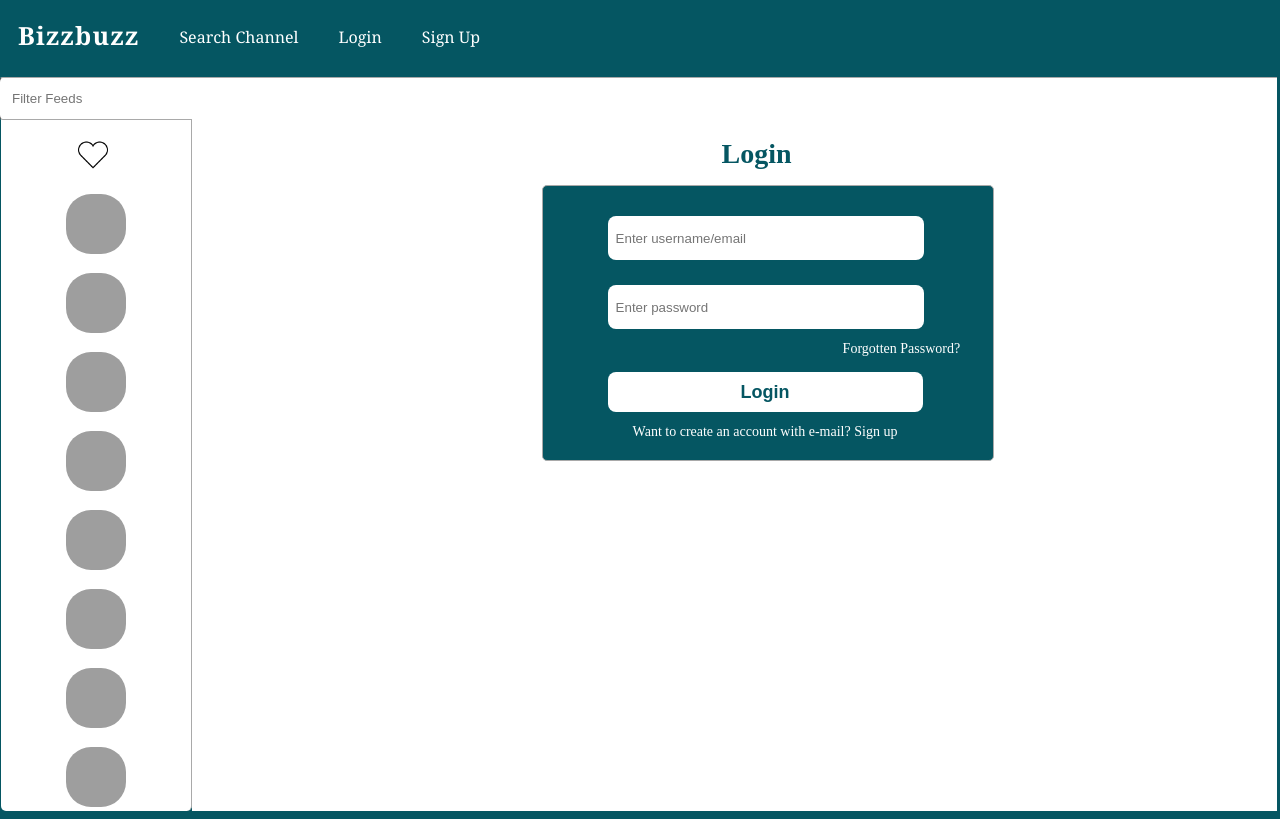
After one commit to andrewbriceno/bizbuzz, a Django app: page /bizzbuzz/login/ in a window 1280 px wide. The commit adds this page. Run offline with Django 3.2, Linux system fonts and the light colour scheme; some libraries are stand-ins or nearby versions; grey boxes are pictures that could not be loaded.

Commit message:
login/signup functionality

```diff
--- a/bizzbuzz/urls.py
+++ b/bizzbuzz/urls.py
@@ -2,5 +2,6 @@ from django.conf.urls import url
 from . import views
 urlpatterns = [
     url(r'^$', views.index, name='index'),
-url(r'^about/$', views.about, name='about')
+url(r'^login/$', views.login, name='login'),
+url(r'^signup/$', views.signup, name='signup')
 ]
--- a/bizzbuzz/views.py
+++ b/bizzbuzz/views.py
@@ -6,5 +6,8 @@ def index(request):
 
     return render(request,'bizzbuzz/index.html')
 
-def about(request):
-    return render(request,'bizzbuzz/about.html')
+def login(request):
+    return render(request,'bizzbuzz/login.html')
+
+def signup(request):
+    return render(request,'bizzbuzz/signup.html')
--- a/static/css/style.css
+++ b/static/css/style.css
@@ -12,6 +12,10 @@ body{
 font-family: Georgia;
     letter-spacing: 0.05em;
     color: white;
+}
+.mainHeading a:hover
+{
+    text-decoration: none;
 }
 .subHeading{
    font-size: 16px;
@@ -90,6 +94,28 @@ background-color: #055662;
     margin-right: -5px;
     overflow-x: hidden;
 }
+.loginHeading
+{
+    font-size: 28px;
+    font-weight: bold;
+    color: #055662;
+    margin-left: 530px;
+    padding-top: 60px;
+}
+.hintText
+{
+    padding-top: 25px;
+   margin-left: 300px;
+    font-size: 14px;
+    color: white;
+}
+.signupText
+{
+  padding-top: 25px;
+   margin-left: 90px;
+    font-size: 14px;
+    color: white;
+}
 .favoritebar
 {
     padding-top: 5px;
@@ -122,6 +148,52 @@ margin-bottom: 0;
     flex-wrap: wrap;
 
 }
+.loginContainer
+{
+ margin-bottom: 20px;
+    display: flex;
+    flex-direction: column;
+    padding-bottom: 20px;
+    margin-left: 350px;
+    margin-top: 15px;
+    border: darkgray solid 1px;
+    border-radius: 5px;
+    background-color: #055662;
+    width: 450px;
+    margin-right:460px;
+    color: white;
+}
+.loginContainer form
+{
+    padding-top: 15px;
+}
+.loginContainer input
+{
+    background-color: white;
+    width: 300px;
+    margin-left: 65px;
+    padding: 8px;
+    margin-top: 15px;
+    border-radius: 8px;
+    border: none;
+    height: 28px;
+    margin-bottom: 10px;
+}
+.loginContainer input[type=submit]
+{
+    font-size: 18px;
+    width: 315px;
+    padding: 10px;
+    height: 40px;
+    color: #055662;
+    font-weight: bold;
+}
+.loginContainer input[type=submit]:hover
+{
+    cursor: pointer;
+    color: lightsteelblue;
+}
+
 .newsCard
 {
     margin-bottom: 20px;
--- a/templates/bizzbuzz/index.html
+++ b/templates/bizzbuzz/index.html
@@ -23,10 +23,10 @@ $(function() {
 });
 </script>
 <div class="navbar">
-<span class="mainHeading">Bizzbuzz</span>
+<span class="mainHeading"><a href="">Bizzbuzz</a> </span>
     <span class="subHeading"><a href=""> Search Channel</a></span>
-    <span class="subHeading"><a href=""> Login</a></span>
-    <span class="subHeading"><a href=""> Sign Up</a></span>
+    <span class="subHeading"><a href="/bizzbuzz/login"> Login</a></span>
+    <span class="subHeading"><a href="/bizzbuzz/signup"> Sign Up</a></span>
 </div>
 <div class="container">
 <div class="sidebar">
--- /dev/null
+++ b/templates/bizzbuzz/login.html
@@ -0,0 +1,63 @@
+<!DOCTYPE html>
+{% load static %}
+<html lang="en">
+<head>
+    <meta charset="UTF-8">
+    <title>Title</title>
+    <link rel="stylesheet" href="{% static "css/style.css" %}" />
+    <script src="https://ajax.googleapis.com/ajax/libs/jquery/2.1.1/jquery.min.js"></script>
+</head>
+<body>
+<script>
+    function setActiveLink(setActive){
+    if ($("a").hasClass('active'))
+        $("a").removeClass('active');
+    if (setActive)
+        $("#"+setActive).addClass('active');
+}
+
+$(function() {
+    $("a").click(function() {
+        setActiveLink(this.id);
+    });
+});
+</script>
+<div class="navbar">
+<span class="mainHeading"><a href="/bizzbuzz">Bizzbuzz</a> </span>
+    <span class="subHeading"><a href=""> Search Channel</a></span>
+    <span class="subHeading"><a href="/bizzbuzz/login"> Login</a></span>
+    <span class="subHeading"><a href="/bizzbuzz/signup"> Sign Up</a></span>
+</div>
+<div class="container">
+<div class="sidebar">
+    <form method="post" action="">
+        <input type="search" placeholder="Filter Feeds" class="searchbox"></form>
+        <a href="#" id="link1"> <img src="{% static "images/heart.png" %}" class="favorite"></a>
+    <a href="#" id="link2"> <img src="{% static "images/channel1.png" %}" class="channel"></a>
+    <a href="#" id="link3"> <img src="{% static "images/channel2.png_large" %}" class="channel"></a>
+    <a href="#" id="link4"> <img src="{% static "images/channel1.png" %}" class="channel"></a>
+    <a href="#" id="link5"> <img src="{% static "images/channel2.png_large" %}" class="channel"></a>
+    <a href="#" id="link6"> <img src="{% static "images/channel1.png" %}" class="channel"></a>
+    <a href="#" id="link7"> <img src="{% static "images/channel2.png_large" %}" class="channel"></a>
+    <a href="#" id="link8"> <img src="{% static "images/channel1.png" %}" class="channel"></a>
+    <a href="#" id="link9"> <img src="{% static "images/channel2.png_large" %}" class="channel"></a>
+</div>
+    <div class="feed">
+
+        <span class="loginHeading">Login</span>
+
+<div class="loginContainer">
+    <form action="" method="post">
+        <input type="text" placeholder="Enter username/email"><br>
+        <input type="password" placeholder="Enter password"><br>
+        <span class="hintText"><a href="">Forgotten Password?</a> </span>
+        <input type="submit" name="" value="Login" class="logibtn"><br>
+        <span class="signupText">Want to create an account with e-mail?<a href="/bizzbuzz/signup"> Sign up</a> </span>
+    </form>
+</div>
+
+</div>
+    </div>
+
+</body>
+</html>
```
Also changed, not shown: templates/bizzbuzz/signup.html (added, +63 -0 lines).
